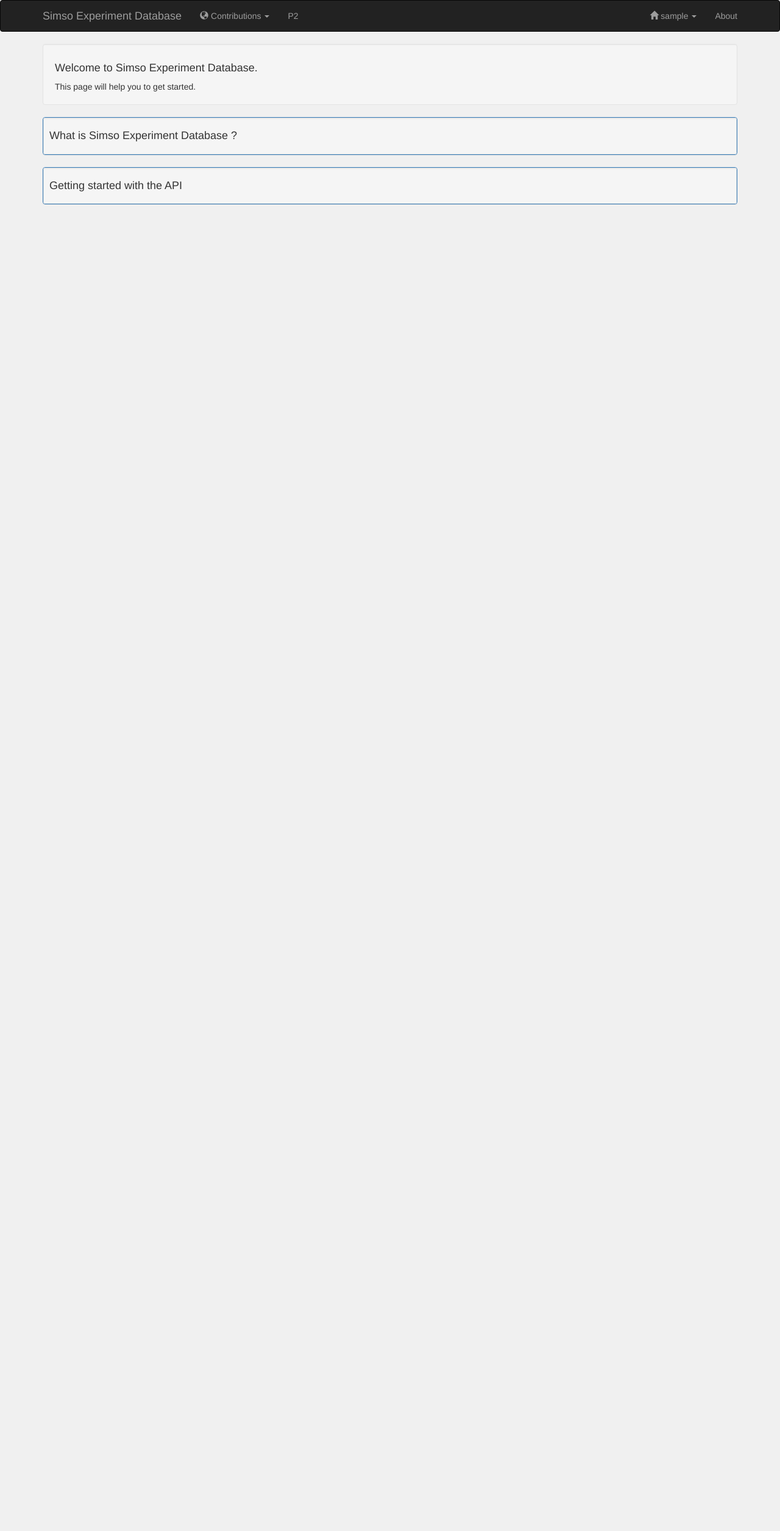
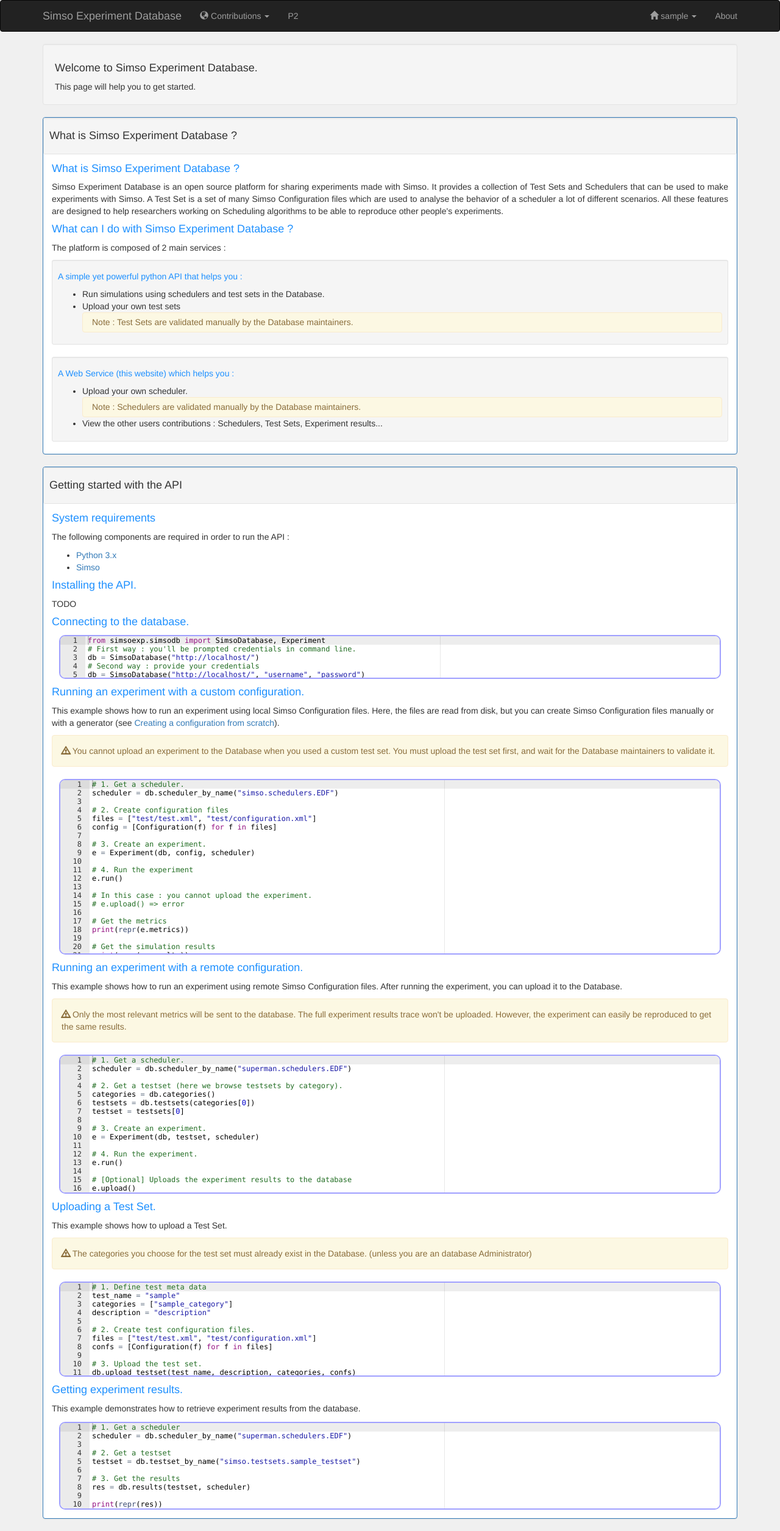
Before and after one commit to Scriptopathe/simso-exp, a Django app: page / in a window 1280 px wide. Shown: the whole page at 61% size. Before the commit the page ends 335 px from the top, so only its background shows below. Run offline with Django 3.2, Linux system fonts and the light colour scheme; the visitor is signed in with stand-in values (Sample User, id 1); parts of the project's set-up code (start-up, migrations or seed data) failed here and were passed over; some libraries are stand-ins or nearby versions.

Commit message:
Updated doc

```diff
--- a/simsoexp/templates/app.html
+++ b/simsoexp/templates/app.html
@@ -18,7 +18,7 @@
         <h4>What is Simso Experiment Database ?</h4>
     </div>
 
-    <div id="collapse1" class="panel-collapse collapse" style="margin: 1em;">
+    <div id="collapse1" class="panel-collapse collapse in" style="margin: 1em;">
 
         <div class="">
             <h4 class="blue">
@@ -77,7 +77,7 @@
 		data-target="#collapse2">
         <h4>Getting started with the API</h4>
     </div>
-    <div id="collapse2" class="panel-collapse collapse" style="margin: 1em;">
+    <div id="collapse2" class="panel-collapse collapse in" style="margin: 1em;">
         <!-- Requirements -->
         <h4 class="blue">
             System requirements
@@ -93,7 +93,7 @@
             Installing the API.
         </h4>
         <p>
-            TODOOOOOOOOOOOOOOOOOOOOOOOOOOOOOOOOOOOOOOOOOOOOOOOOOOOOOOOOOOOOOOOOOOo
+            TODO
         </p>
         <!-- Connecting to the database -->
         <h4 class="blue">
```
